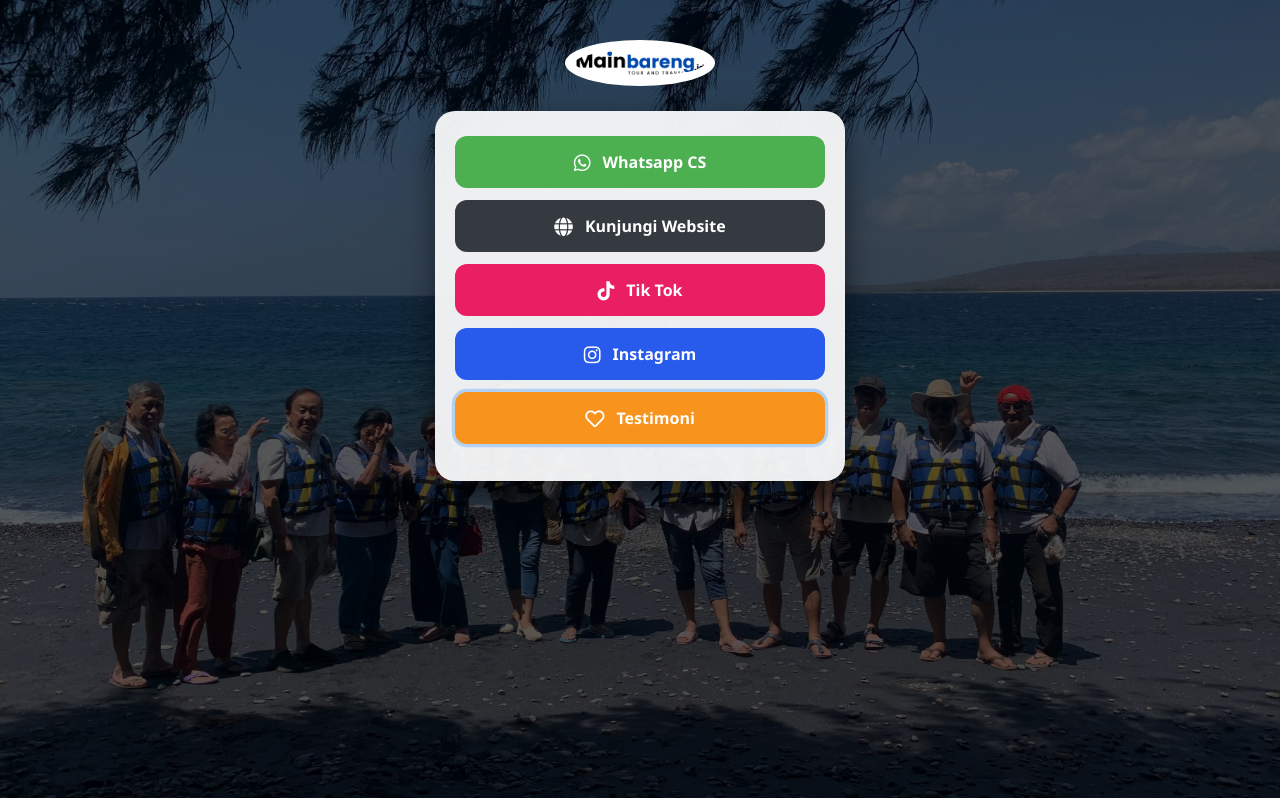
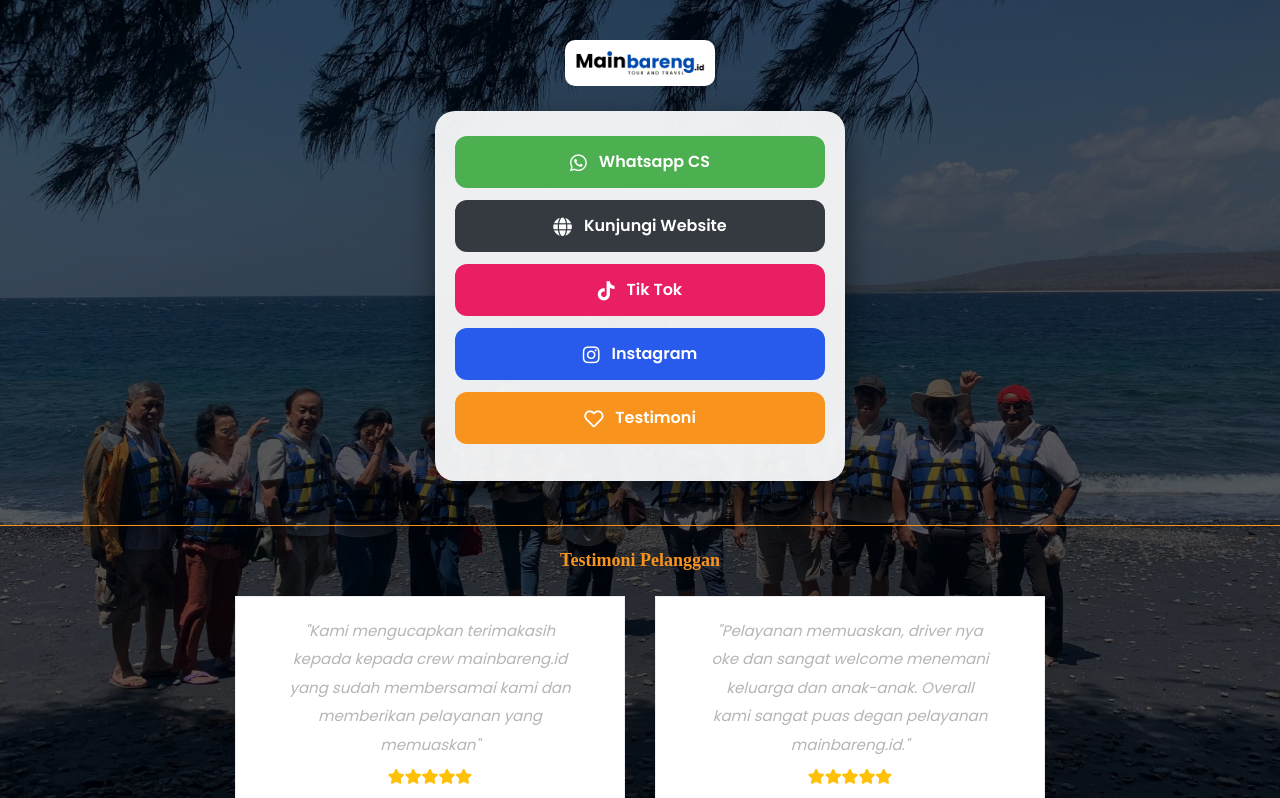
Before and after one commit to pagesujikit/infarma-tour.github.io, a website: page info.html in a window 1280 px wide. Both pictures are taken after a click on the link "Testimoni". Shown: the top 798 px of the page. Drawn offline with nearby package versions, Linux system fonts and the light colour scheme; a web font is replaced by a local one.

Commit message:
fix: info

```diff
--- a/info.html
+++ b/info.html
@@ -4,10 +4,22 @@
     <meta charset="UTF-8" />
     <meta name="viewport" content="width=device-width, initial-scale=1.0" />
     <title>Trip Keliling Jogja</title>
-    <link
-      rel="stylesheet"
-      href="https://cdn.jsdelivr.net/npm/bootstrap@4.5.3/dist/dist/css/bootstrap.min.css"
-    />
+    <!-- Bootstrap -->
+    <link rel="stylesheet" href="plugins/bootstrap/bootstrap.min.css" />
+    <!-- slick slider -->
+    <link rel="stylesheet" href="plugins/slick/slick.css" />
+    <!-- themefy-icon -->
+    <link rel="stylesheet" href="plugins/themify-icons/themify-icons.css" />
+    <!-- animation css -->
+    <link rel="stylesheet" href="plugins/animate/animate.css" />
+    <!-- aos -->
+    <link rel="stylesheet" href="plugins/aos/aos.css" />
+    <!-- venobox popup -->
+    <link rel="stylesheet" href="plugins/venobox/venobox.css" />
+
+    <!-- Main Stylesheet -->
+    <link href="css/style.css" rel="stylesheet" />
+
     <link
       rel="stylesheet"
       href="https://cdnjs.cloudflare.com/ajax/libs/font-awesome/5.15.4/css/all.min.css"
@@ -116,11 +128,7 @@
   <body>
     <div class="container main-container">
       <div class="logo-wrapper">
-        <img
-          src="images/logo2.png"
-          alt="Logo"
-          class="rounded-circle profile-logo"
-        />
+        <img src="images/logo2.png" alt="Logo" class="profile-logo" />
       </div>
 
       <div class="link-card">
@@ -140,7 +148,7 @@
           <i class="fas fa-globe"></i> Kunjungi Website
         </a>
         <a
-          href="https://tiktok.com/mainbareng.id"
+          href="https://www.tiktok.com/@mainbareng.id"
           class="btn btn-custom btn-pink"
           target="_blank"
         >
@@ -155,10 +163,36 @@
           <i class="fab fa-instagram"></i> Instagram
         </a>
 
-        <a href="#" class="btn btn-custom btn-orange" target="_blank">
+        <a
+          id="button-toggle-testimoni-pelanggan"
+          class="btn btn-custom btn-orange"
+          target="_blank"
+        >
           <i class="far fa-heart"></i> Testimoni
         </a>
       </div>
     </div>
+    <div
+      id="testimoni-pelanggan-info"
+      class="mt-4 pt-4"
+      style="border-top: 1px solid #f8941e"
+    >
+      <h5 class="text-center mb-4 font-weight-bold" style="color: #f8941e">
+        Testimoni Pelanggan
+      </h5>
+
+      <div
+        id="testimoni-pelanggan-list-info"
+        class="row justify-content-center"
+        style="padding-left: 25px; padding-right: 25px"
+      ></div>
+    </div>
+
+    <!-- Main Script -->
+    <!-- jQuery -->
+    <script src="plugins/jQuery/jquery.min.js"></script>
+    <!-- slick slider -->
+    <script src="plugins/slick/slick.min.js"></script>
+    <script src="js/script.js"></script>
   </body>
 </html>
--- a/js/script.js
+++ b/js/script.js
@@ -563,6 +563,71 @@
   }
   appenddocumentaryPackageData();
 
+  function appendTestimoniData() {
+    let data = [
+      {
+        message: `Kami mengucapkan terimakasih kepada kepada crew mainbareng.id
+                  yang sudah membersamai kami dan memberikan pelayanan yang
+                  memuaskan`,
+        photo: 'images/reviewers/review1.png',
+        name: 'SD Muhammadiyah Al Mukhlisin',
+        tripName: 'Trip 5D4N'
+      },
+      {
+        message: `Pelayanan memuaskan, driver nya oke dan sangat welcome
+                  menemani keluarga dan anak-anak. Overall kami sangat puas
+                  degan pelayanan mainbareng.id.`,
+        photo: 'images/reviewers/review2.png',
+        name: 'Testimoni Pelanggan',
+        tripName: 'Trip 4D3N'
+      }
+    ];
+
+    for (let index = 0; index < data.length; index++) {
+      const item = data[index];
+
+      $('#testimoni-pelanggan-list-info').append(`
+        <div class="col-6 col-lg-4 mb-5">
+          <div class="card p-0 border-primary rounded-0 hover-shadow">
+            <div class="card-body">
+              <div class="col-12 mb-4 text-center">
+                <p class="font-italic text-muted mb-2 px-3">
+                  "${item.message}"
+                </p>
+                <div class="mb-3" style="color: #ffc107">
+                  <i class="fas fa-star"></i><i class="fas fa-star"></i
+                  ><i class="fas fa-star"></i><i class="fas fa-star"></i
+                  ><i class="fas fa-star"></i>
+                </div>
+                <div class="mb-2">
+                  <img
+                    src="${item.photo}"
+                    class="rounded-circle shadow-sm border"
+                    width="80"
+                    height="80"
+                    alt="Siti"
+                  />
+                </div>
+                <h6 class="font-weight-bold mb-0 text-dark">
+                  ${item.name}
+                </h6>
+                <small class="text-secondary">${item.tripName}</small>
+              </div>
+            </div>
+          </div>
+        </div>
+      `);
+    }
+  }
+  appendTestimoniData();
+
+  $(document).ready(function () {
+    $('#testimoni-pelanggan-info').hide();
+    $('#button-toggle-testimoni-pelanggan').click(function () {
+      $('#testimoni-pelanggan-info').slideToggle('slow');
+    });
+  });
+
   $(document).on('click', '#whatsapp-kami', function () {
     window.open(
       'https://api.whatsapp.com/send/?phone=6285600341160&text=Halo+mainbareng.id&type=phone_number&app_absent=0'
```
Also changed, not shown: images/reviewers/review1.png (added), images/reviewers/review2.png (added).
